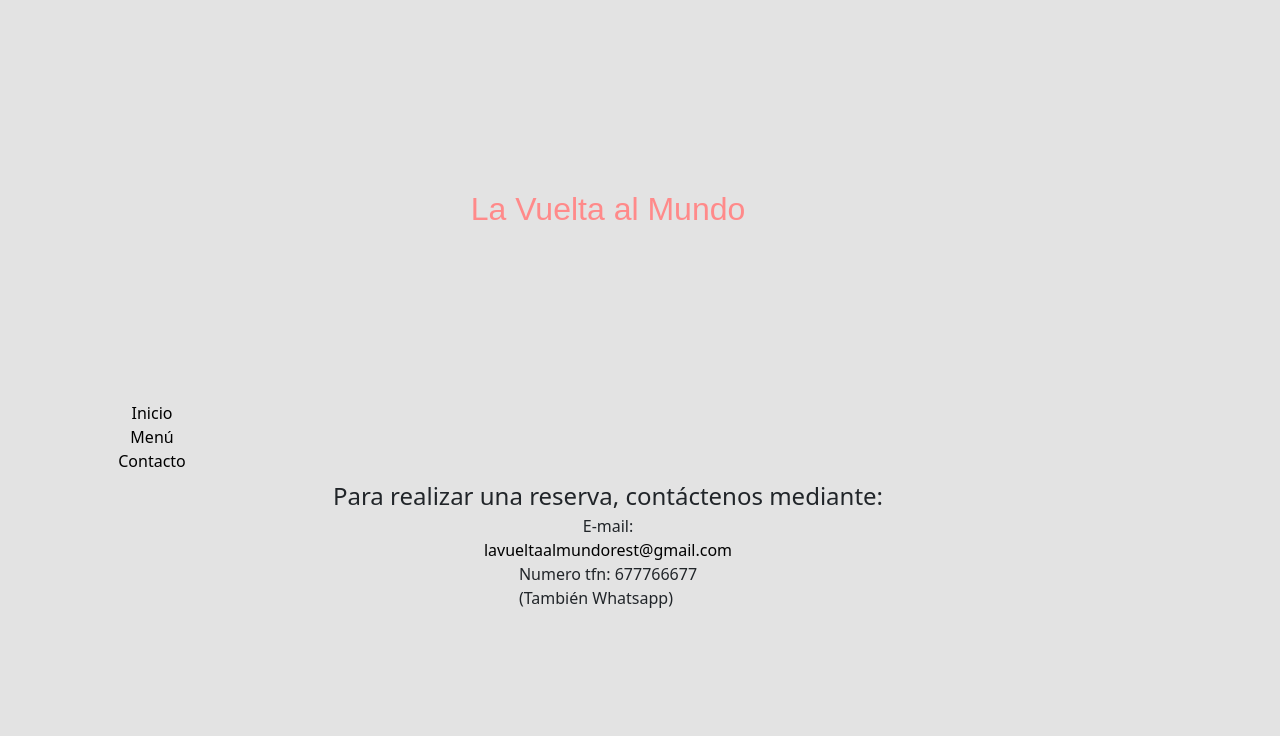
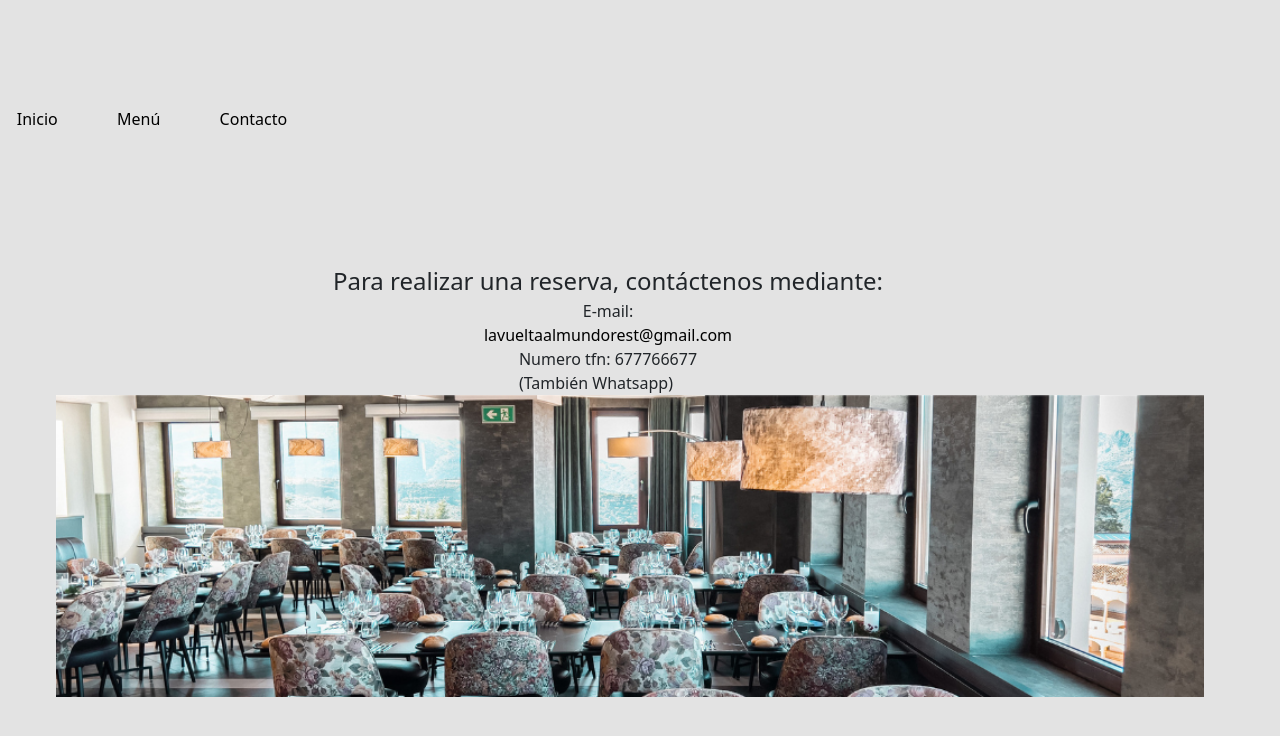
Before and after one commit to MR-ant1/Proyecto-Carta-Restaurante, a plain HTML site: page pages/contacto.html in a window 1280 px wide. Drawn offline with nearby package versions, Linux system fonts and the light colour scheme.

Commit message:
Incorporando mejoras estéticas

```diff
--- a/css/styles.css
+++ b/css/styles.css
@@ -117,16 +117,13 @@ body {
 .info {
    font-size: 1.5em;
    display: flex;
-   flex-direction:column;
+   flex-direction:row;
    justify-content: center;
    align-items: center;
 }
 a {
   color: rgb(0, 0, 0);
   text-decoration: none;
-}
-.fillingcontact {
-  height: 10em;
 }
 .email {
    display: flex;
@@ -141,10 +138,11 @@ a {
    align-items: center;
 }
 .navcontact {
+   height: 10em;
    display: flex;
    flex-direction: column;
-   justify-content:center;
-   align-items: center;
+   justify-content:flex-start;
+   align-items: flex-start;
 }
 .ingredientes {
    height: 10em;
@@ -172,3 +170,10 @@ flex-direction: row;
 justify-content: center;
 align-items: flex-end;
 }
+.contactPhoto {
+   display: flex;
+   flex-direction: row;
+   justify-content: center;
+   align-items: center;
+   margin-left: 2em;
+}
--- a/pages/contacto.html
+++ b/pages/contacto.html
@@ -11,15 +11,9 @@
 <body>
 
     <div class="container-fluid">
-        <div class="row">
-            <div class="col-12 col-md-6 col-lg-3 title">
-                <h2>La Vuelta al Mundo</h2>
-            </div>
-        </div>
-        <div class="row fillingcontact"></div>
-            <div class="row">
+        <div class="row navcontact">
             <div class="col-12 col-md-6 col-lg-3 ">
-                    <ul class="nav navcontact">
+                <ul class="nav ">
                         <li class="nav-item">
                         <a href="../index.html">Inicio</a></li>
                         <li class="nav-item">
@@ -40,6 +34,11 @@
                 Numero tfn: 677766677 <br> (También Whatsapp)
             </div>
         </div>
+        <div class="row contactPhoto">
+            <img src="../img/descarga.png" alt="RestaurantsIndoor">
+        </div>
+
+
     </div>
 
 <script src="https://cdn.jsdelivr.net/npm/bootstrap@5.3.2/dist/js/bootstrap.bundle.min.js" integrity="sha384-C6RzsynM9kWDrMNeT87bh95OGNyZPhcTNXj1NW7RuBCsyN/o0jlpcV8Qyq46cDfL" crossorigin="anonymous"></script>
```
Also changed, not shown: img/descarga.png (added), img/modern-loft-restaurant-buddha-statues-260nw-339697691.webp (deleted). Lines whose indentation alone changed are shown as unchanged.
